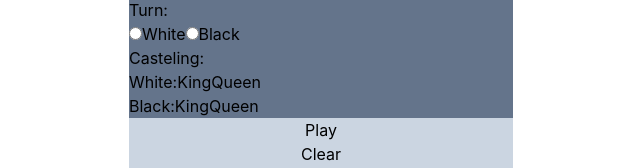
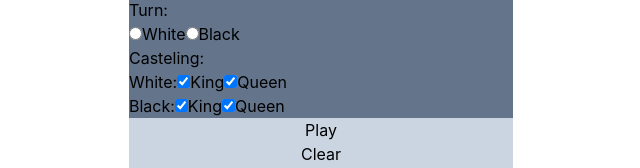
Before and after one commit to IsmaelMastronardi/chessboard, a React (Create React App) app: page /editor in a window 1280 px wide. Shown: the part 598-766 px from the top of the page, without its empty margins (319-959 px from the left). Built offline with nearby package versions, Linux system fonts and the light colour scheme.

Commit message:
Refactor editorSettings.jsx to update castling rights handling

```diff
--- a/src/components/editor/editorSettings.jsx
+++ b/src/components/editor/editorSettings.jsx
@@ -1,13 +1,14 @@
 import { useDispatch, useSelector } from "react-redux";
-import { clearBoard, initialPosition } from "../../redux/slices/boardEditorSlice";
+import { clearBoard, initialPosition, updateCastling } from "../../redux/slices/boardEditorSlice";
 import { useState } from "react";
 
 const EditorSettings = () => {
   const {editorConvertedBoard} = useSelector((store) => store.boardEditor)
   const dispatch = useDispatch();
   const [currentTurn, setCurrentTurn] = useState([editorConvertedBoard.turn]);
-  const [casteling, setCasteling] = useState([editorConvertedBoard.castling.split('')]);
+  const [castling, setCastling] = useState(editorConvertedBoard.castling.split(''));
 
+  console.log(editorConvertedBoard.castling);
   const clear = () => {
     dispatch(clearBoard())
   }
@@ -18,7 +19,19 @@ const EditorSettings = () => {
 
   const handleTurnChange = (value) => {
     setCurrentTurn(value);
-  }
+  };
+
+  const handleCastleRightsChange = (value, index) => {
+    const newCastling = [...castling];
+    if(newCastling[index] === ''){
+      newCastling[index] = value;
+    }
+    else{
+      newCastling[index] = '';
+    }
+    setCastling(newCastling);
+    dispatch(updateCastling(newCastling.join('')));
+  };
 
 return(
   <div>
@@ -46,13 +59,41 @@ return(
         <p>Casteling:</p>
         <div className="flex">
           <p>White:</p>
-          <button>King</button>
-          <button>Queen</button>
+          <label>
+            <input
+            type="checkbox"
+            checked={editorConvertedBoard.castling.indexOf('K') !== -1}
+            onChange={() => handleCastleRightsChange('K', 0)}
+            />
+            <span>King</span>
+          </label>
+          <label>
+            <input
+            type="checkbox"
+            checked={editorConvertedBoard.castling.indexOf('Q') !== -1}
+            onChange={() => handleCastleRightsChange('Q', 1)}
+            />
+            <span>Queen</span>
+          </label>
         </div>
         <div className="flex">
           <p>Black:</p>
-          <button>King</button>
-          <button>Queen</button>
+          <label>
+            <input
+            type="checkbox"
+            checked={editorConvertedBoard.castling.indexOf('k') !== -1}
+            onChange={() => handleCastleRightsChange('k', 2)}
+            />
+            <span>King</span>
+          </label>
+          <label>
+            <input
+            type="checkbox"
+            checked={editorConvertedBoard.castling.indexOf('q') !== -1}
+            onChange={() => handleCastleRightsChange('q', 3)}
+            />
+            <span>Queen</span>
+          </label>
         </div>
       </div>
     </div>
--- a/src/redux/slices/boardEditorSlice.js
+++ b/src/redux/slices/boardEditorSlice.js
@@ -33,8 +33,11 @@ const boardEditorSlice = createSlice({
       console.log(action.payload);
       state.chosenAction = action.payload;
     },
+    updateCastling: (state, action) => {
+      state.editorConvertedBoard.castling = action.payload;
+    },
   }
 });
 
-export const { clearBoard, initialPosition, updateEditorBoard, updateChosenAction } = boardEditorSlice.actions;
+export const { clearBoard, initialPosition, updateEditorBoard, updateChosenAction, updateCastling } = boardEditorSlice.actions;
 export default boardEditorSlice.reducer;
```
